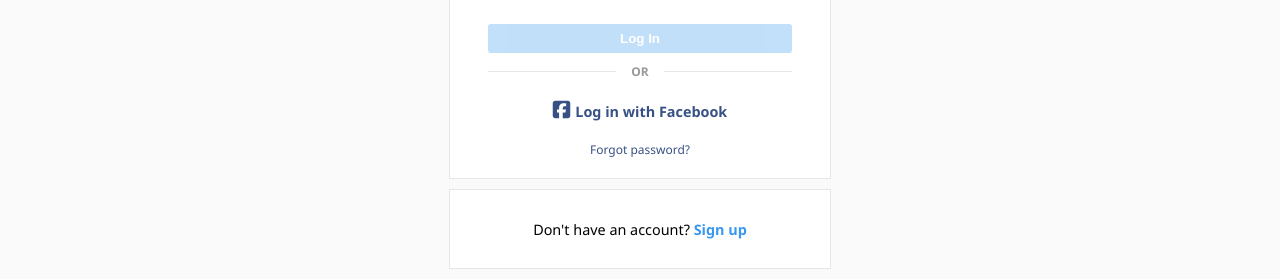
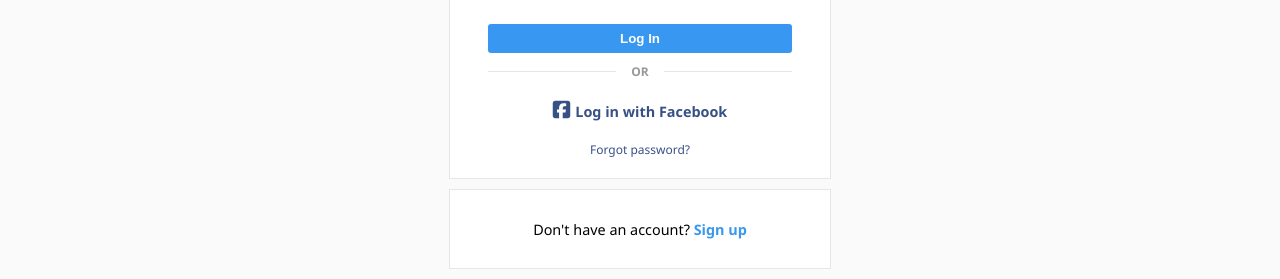
Before and after one commit to amnashahzad/Instagram-Clone, a plain HTML site: page index.html in a window 1280 px wide. Shown: the part 252-531 px from the top of the page. Drawn offline with Linux system fonts and the light colour scheme; a script that the page names is missing.

Commit message:
First commit

```diff
--- a/index.html
+++ b/index.html
@@ -16,7 +16,7 @@
         <form>
             <input type="text" name="username" placeholder="Phone number, username, or email" id="username">
             <input type="password" name="password" placeholder="Password"> <br>
-            <button class="blue-btn" type="button" disabled>Log In</button>
+            <button class="blue-btn" type="button"><a href="./Clone/index.html" style="text-decoration: none; color: white;">Log In</a></button>
         </form>
         <div class="orRow">
             <div class="line"></div>
```
